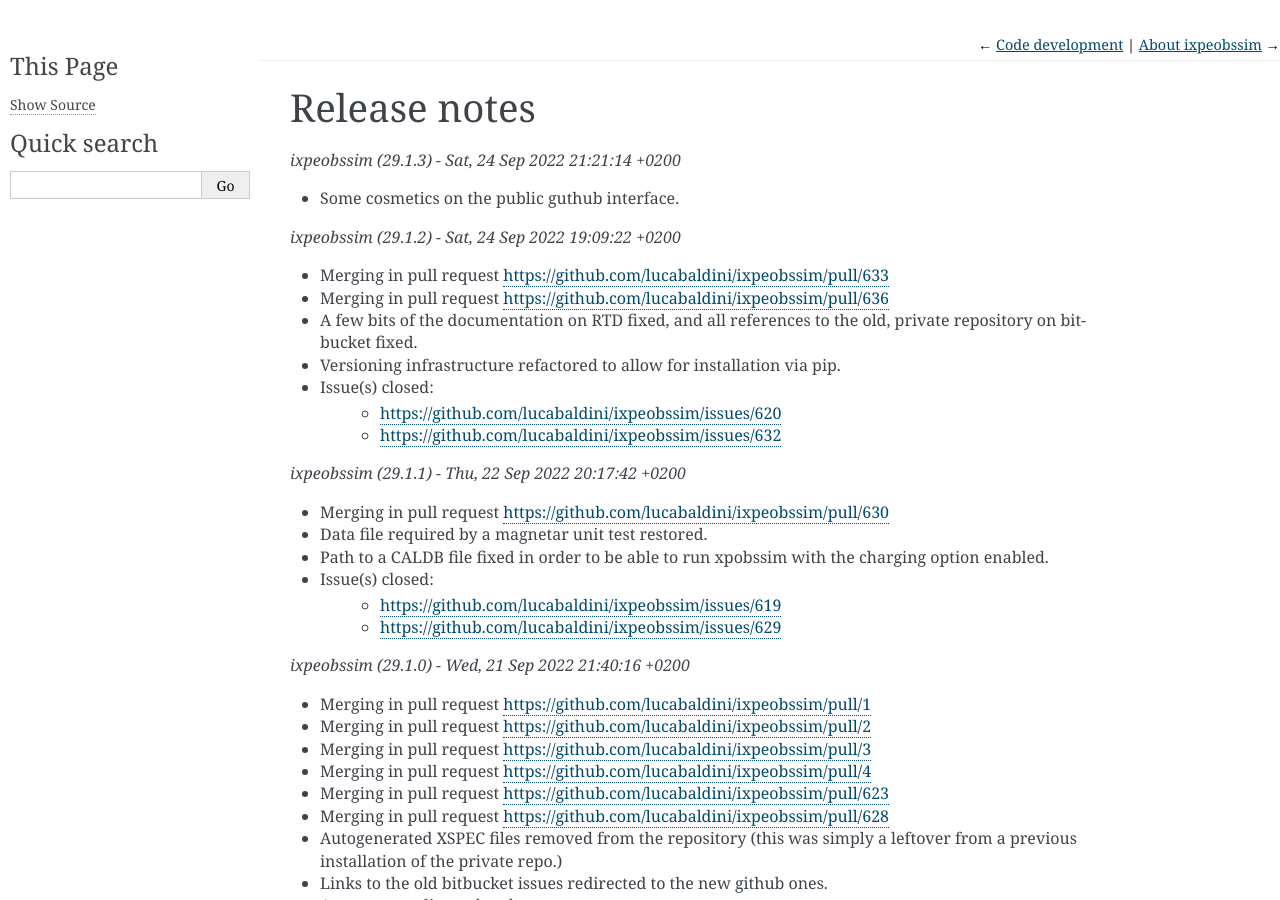
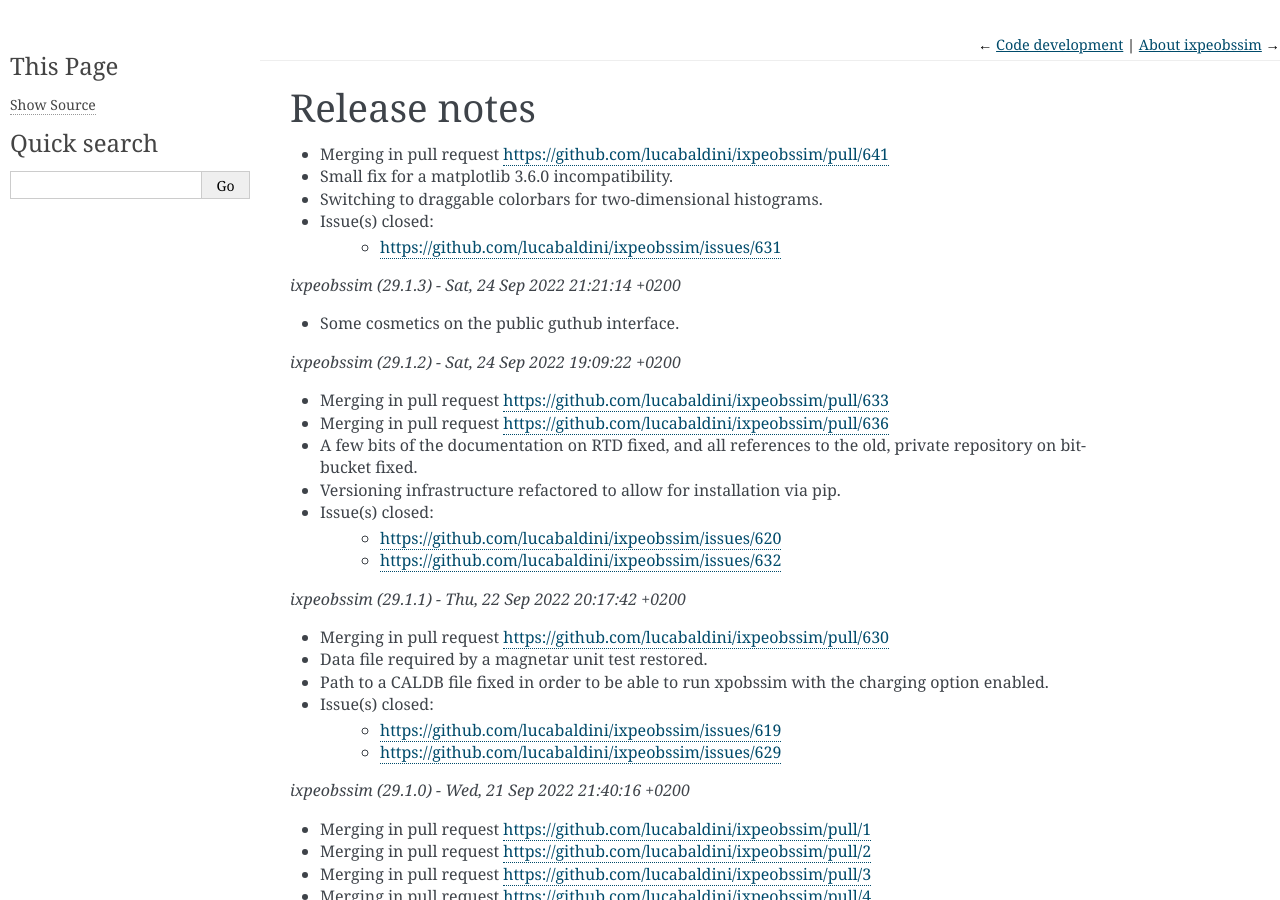
Before and after one commit to lucabaldini/ixpeobssim, a Sphinx documentation site: the page built from docs/release_notes.rst, in a window 1280 px wide and 900 px high. Built offline with Sphinx 7.4.7, drawn with Linux system fonts in a browser that asks for light colours; formulas are drawn with MathJax 3.

Commit message:
Updated release notes.

```diff
--- a/docs/release_notes.rst
+++ b/docs/release_notes.rst
@@ -2,6 +2,12 @@
 
 Release notes
 =============
+
+* Merging in pull request https://github.com/lucabaldini/ixpeobssim/pull/641
+* Small fix for a matplotlib 3.6.0 incompatibility.
+* Switching to draggable colorbars for two-dimensional histograms.
+* Issue(s) closed:
+      * https://github.com/lucabaldini/ixpeobssim/issues/631
 
 
 *ixpeobssim (29.1.3) - Sat, 24 Sep 2022 21:21:14 +0200*
```
